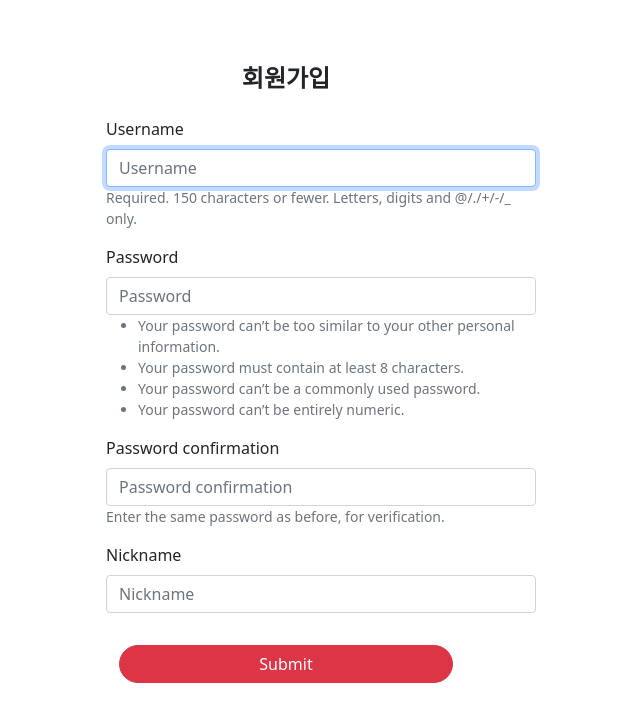
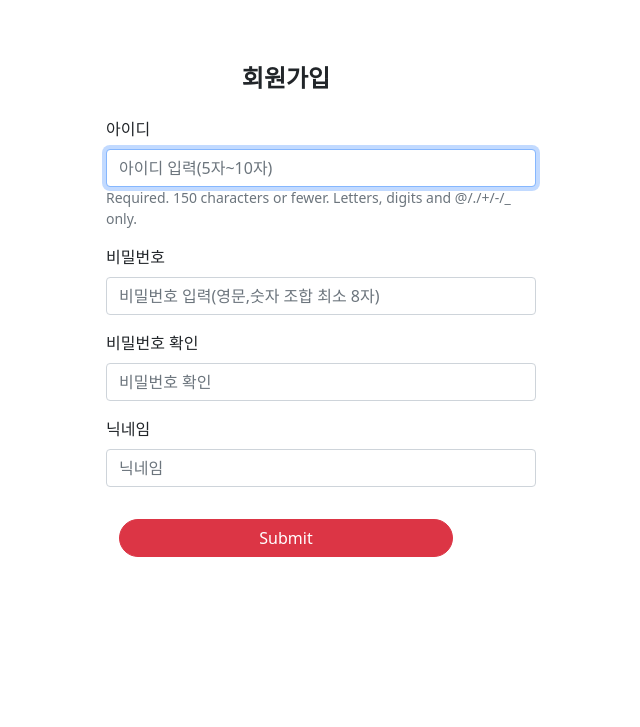
Before and after one commit to cychann/Roulette-Meeting, a Django app: page /accounts/create/ in a window 1280 px wide. Shown: the part 65-792 px from the top of the page, without its empty margins (354-994 px from the left). After the commit the page ends 622 px from the top, so only its background shows below. Run offline with Django 3.2, Linux system fonts and the light colour scheme; some libraries are stand-ins or nearby versions.

Commit message:
회원가입 디자인

```diff
--- a/accountapp/forms.py
+++ b/accountapp/forms.py
@@ -1,15 +1,40 @@
 from django.contrib.auth.forms import UserCreationForm
 from django import forms
 from django.forms import ModelForm
+from django.utils.translation import gettext, gettext_lazy as _
 
 from accountapp.models import UserModel
 
 
 class RegisterForm(UserCreationForm):
+    password1 = forms.CharField(
+        label="비밀번호",
+        strip=False,
+        widget=forms.PasswordInput(attrs={
+            'placeholder': '비밀번호 입력(영문,숫자 조합 최소 8자)'
+        }),
+    )
+    password2 = forms.CharField(
+        label="비밀번호 확인",
+        strip=False,
+        widget=forms.PasswordInput,
+    )
+
     class Meta:
         model = UserModel
         fields = ['username', 'password1',
                   'password2', 'nickname']
+        labels = {
+            'username': '아이디',
+            'nickname': '닉네임',
+        }
+        widgets = {
+            'username': forms.TextInput(
+                attrs={
+                    'placeholder': '아이디 입력(5자~10자)'
+                }
+            ),
+        }
 
 
 class passwordUpdateForm(UserCreationForm):
--- a/accountapp/templates/accountapp/create.html
+++ b/accountapp/templates/accountapp/create.html
@@ -56,9 +56,8 @@
         </div>
         <form action="{% url 'accountapp:create' %}" method="POST">
             {% csrf_token %}
-            <!-- {% bootstrap_form form %} -->
             <div style="margin-left: 70px;">
-                {% bootstrap_form form layout='inline' form_group_class='mb-3 col-10'%}
+                {% bootstrap_form form layout='inline' form_group_class='mb-3 col-10' label_class='mb-2'%}
             </div>
             <div style="text-align: center;">
                 <input type="submit" class="btn btn-danger rounded-pill col-8 mt-3" name="" id="">
--- a/accountapp/templates/accountapp/login.html
+++ b/accountapp/templates/accountapp/login.html
@@ -47,9 +47,6 @@
 
     </nav>
 
-
-
-
 {% block content %}
 
 <div style=" max-width: 500px; margin: 4rem auto;">
@@ -59,7 +56,7 @@
     <form action="" method="POST">
         {% csrf_token %}
         <div style="margin-left: 70px;">
-            {% bootstrap_form form layout='inline' form_group_class='mb-3 col-10'%}
+            {% bootstrap_form form layout='inline' form_group_class='mb-3 col-10' label_class='mb-2'%}
         </div>
         <div style="text-align: center;">
             <input type="submit" class="btn btn-danger rounded-pill col-8 mt-3" name="" id="">
```
Also changed, not shown: db.sqlite3.
